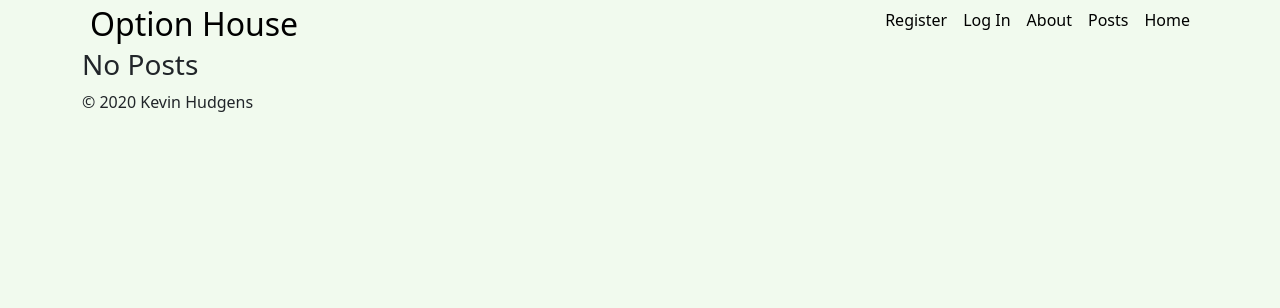
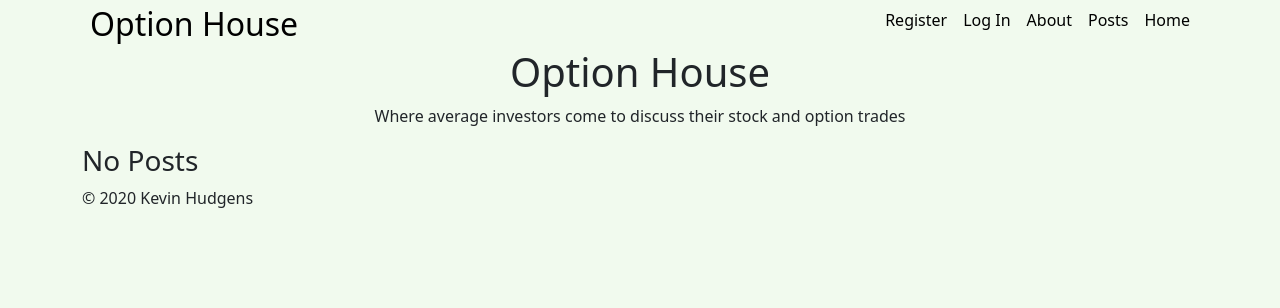
Before and after one commit to kghudgens/OptionHouse, a Django app: page / in a window 1280 px wide. Shown: the top 308 px of the page. Run offline with Django 3.2, Linux system fonts and the light colour scheme; data that the repository does not hold is empty.

Commit message:
Added more bootstrap classes

```diff
--- a/optionhouseapp/templates/optionhouseapp/index.html
+++ b/optionhouseapp/templates/optionhouseapp/index.html
@@ -2,10 +2,19 @@
 
 {%block content%}
 
+    <div class='container'>
+        <div class='jumbotron text-center'>
+            <h1>Option House</h1>
+            <p>Where average investors come to discuss their stock and option trades</p>
+        </div>
+    </div>
+
     {% if user.is_authenticated %}
-    <p class="lead">
-        <a href="{%url 'post_form'%}">Create New Post</a>
-    </p>
+    <div class='container'>
+        <p class="text-right">
+            <a href="{%url 'post_form'%}">Create New Post</a>
+        </p>
+    </div>
     {% endif %}
 
         <ul>
```
